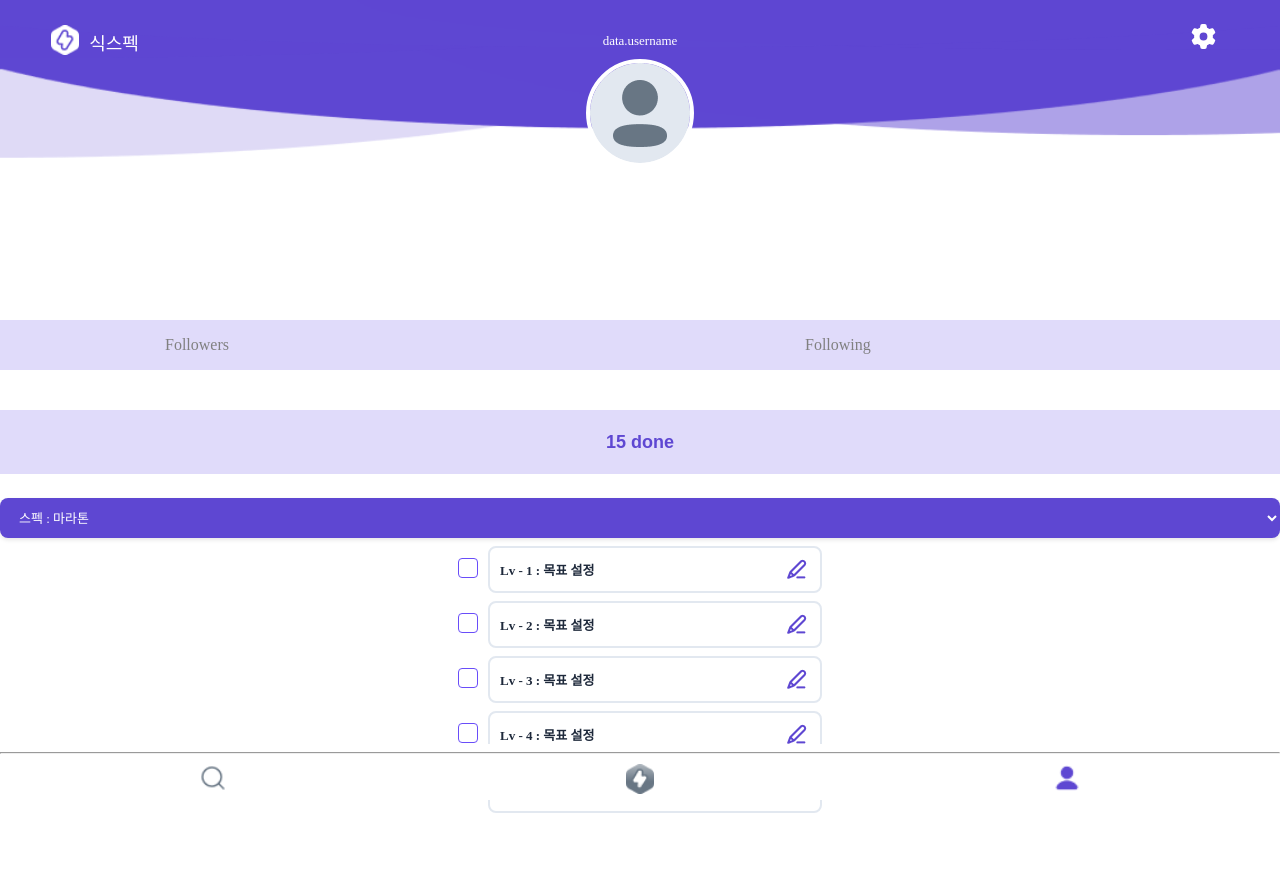
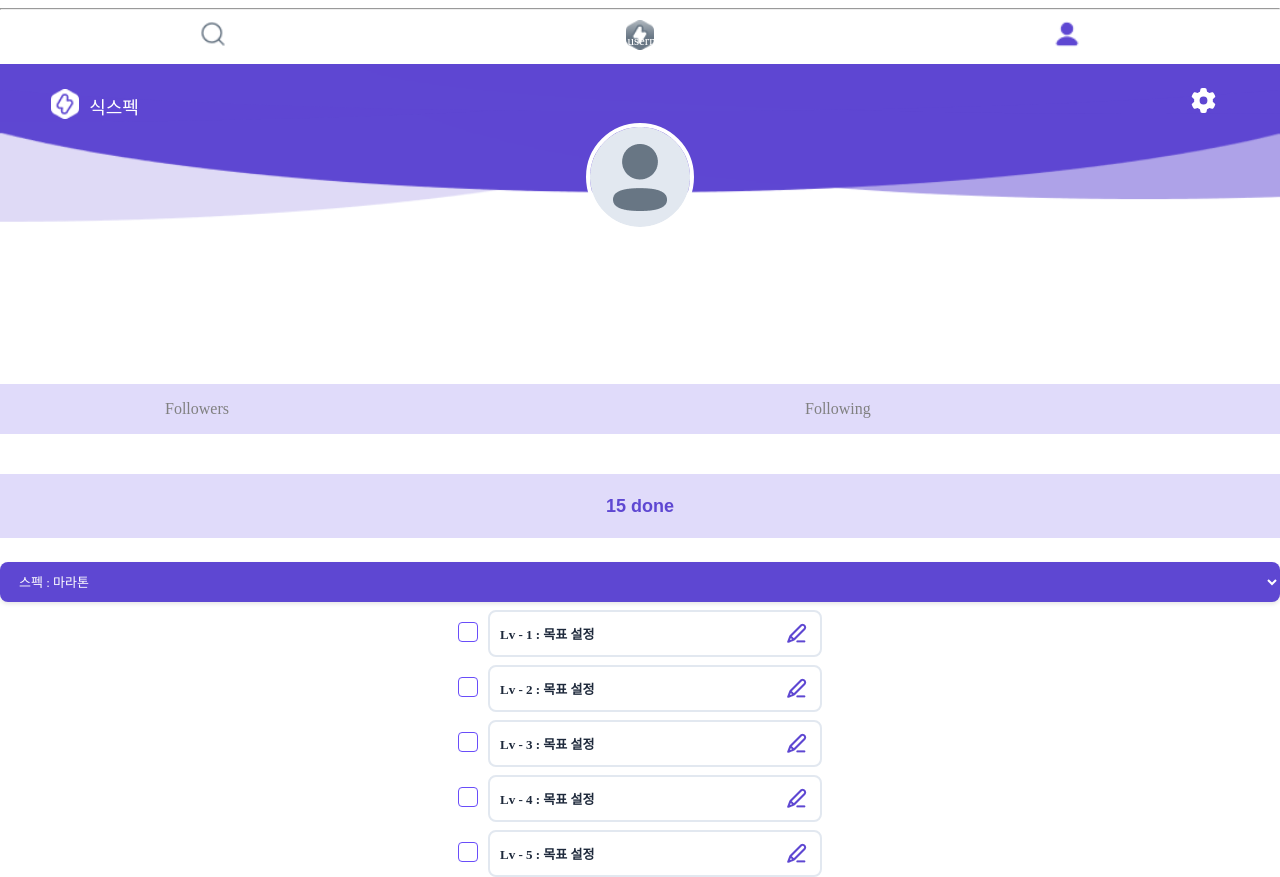
Before and after one commit to jwj9127/likelion12th-trendition-Front, a React (Create React App) app: page /mypage in a window 1280 px wide. Before the commit the page ends 813 px from the top, so only its background shows below. Built offline with nearby package versions, Linux system fonts and the light colour scheme; no server answers; a web font is replaced by a local one.

Commit message:
메인 연결 3 & 스타일 수정

```diff
--- a/src/css/Main.css
+++ b/src/css/Main.css
@@ -68,7 +68,7 @@
     background-position: center;
     width: 100vw;
     height: 20vh;
-    position: sticky;
+    position: relative;
     top: 0;
     left: 0;
     color: #ffffff;
--- a/src/css/Navigation.css
+++ b/src/css/Navigation.css
@@ -1,5 +1,5 @@
 .Nav {
-    position: fixed;
+    position: sticky;
     bottom: 0;
     width: 100vw;
     height: 7vh;
--- a/src/pages/Main.jsx
+++ b/src/pages/Main.jsx
@@ -87,6 +87,7 @@ function Goals({ selectedGoalId, setSelectedGoalId }) {
 function TopBar({ selectedGoalId }) {
     const [goalTitle, setGoalTitle] = useState("");
     const [achievement, setAchievement] = useState("");
+    const username = localStorage.getItem("username");
     useEffect(() => {
         const GetGoalData = () => {
             axios
@@ -116,7 +117,9 @@ function TopBar({ selectedGoalId }) {
                 </div>
             </div>
             <div className="state">
-                <div className="state-category">OOO님의 {goalTitle} 목표</div>
+                <div className="state-category">
+                    {username}님의 {goalTitle} 목표
+                </div>
                 <div className="state-achiev">
                     달성도는 {achievement}%입니다
                 </div>
```
